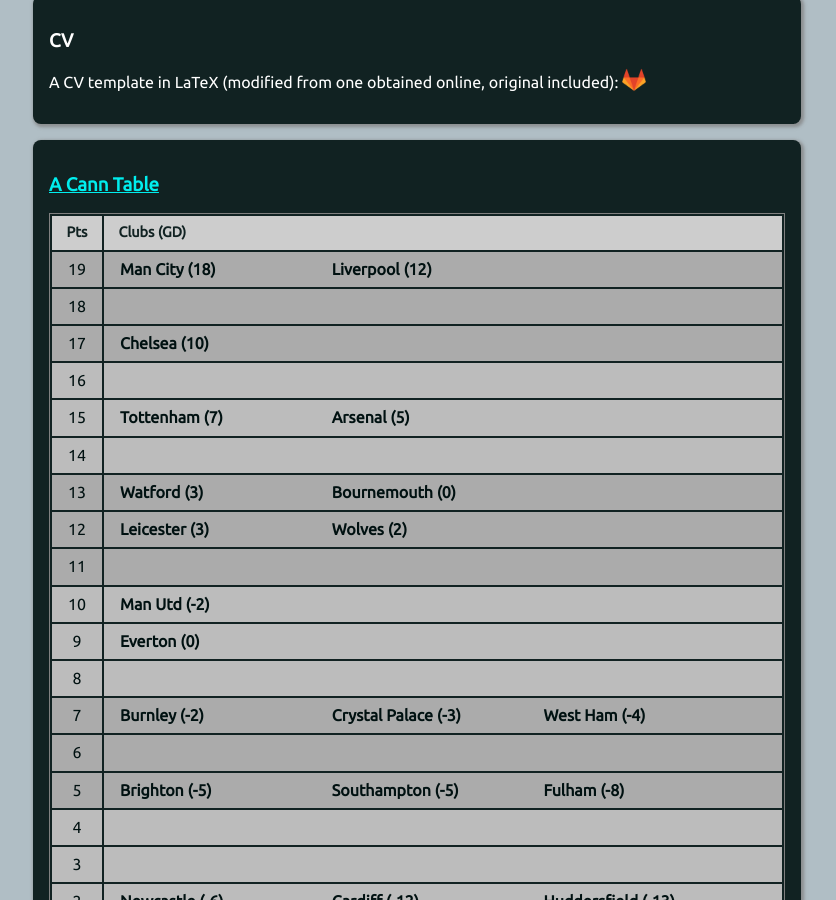
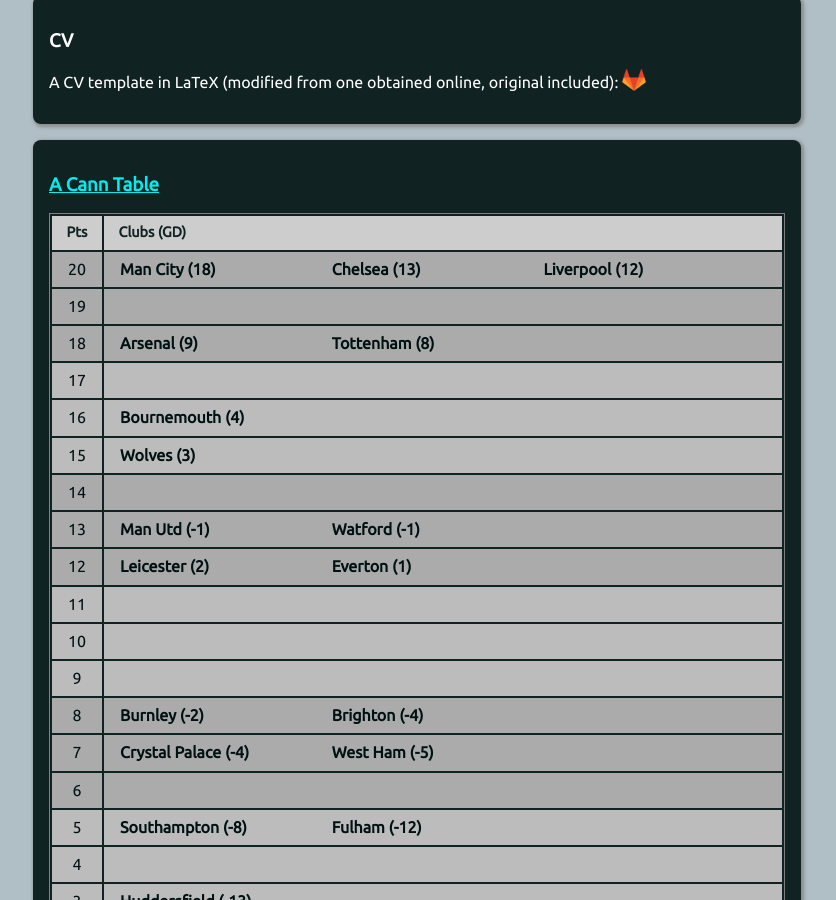
Before and after one commit to muru/muru.github.io, a Jekyll site: the page built from resources.md, in a window 1280 px wide and 900 px high, scrolled down 1556 px. Shown: the whole window, without its empty margins (223-1059 px from the left). Built offline with Jekyll 4.4.1, drawn with Linux system fonts in a browser that asks for light colours; some of the changed text lies outside the part shown.

Commit message:
updated cann-table: Wed Oct 17 17:18:10 2018 +0530

```diff
--- a/cann-table.html
+++ b/cann-table.html
@@ -1,36 +1,43 @@
 <table id="cann-table">
 <thead> <th> Pts </th> <th> Clubs (GD) </th> </thead>
 	<tr class="cann-row-1">
+		<td class="cann-point"> 20 </td>
+		<td class="cann-clubs">
+			<span class="club-name"> Man City (18) </span>
+			<span class="club-name"> Chelsea (13) </span>
+			<span class="club-name"> Liverpool (12) </span>
+		</td>
+ 	</tr>
+	<tr class="cann-row-1">
 		<td class="cann-point"> 19 </td>
 		<td class="cann-clubs">
-			<span class="club-name"> Man City (18) </span>
-			<span class="club-name"> Liverpool (12) </span>
 		</td>
  	</tr>
 	<tr class="cann-row-1">
 		<td class="cann-point"> 18 </td>
 		<td class="cann-clubs">
+			<span class="club-name"> Arsenal (9) </span>
+			<span class="club-name"> Tottenham (8) </span>
 		</td>
  	</tr>
-	<tr class="cann-row-1">
+	<tr class="cann-row-2">
 		<td class="cann-point"> 17 </td>
 		<td class="cann-clubs">
-			<span class="club-name"> Chelsea (10) </span>
 		</td>
  	</tr>
 	<tr class="cann-row-2">
 		<td class="cann-point"> 16 </td>
 		<td class="cann-clubs">
+			<span class="club-name"> Bournemouth (4) </span>
 		</td>
  	</tr>
 	<tr class="cann-row-2">
 		<td class="cann-point"> 15 </td>
 		<td class="cann-clubs">
-			<span class="club-name"> Tottenham (7) </span>
-			<span class="club-name"> Arsenal (5) </span>
+			<span class="club-name"> Wolves (3) </span>
 		</td>
  	</tr>
-	<tr class="cann-row-2">
+	<tr class="cann-row-1">
 		<td class="cann-point"> 14 </td>
 		<td class="cann-clubs">
 		</td>
@@ -38,18 +45,18 @@
 	<tr class="cann-row-1">
 		<td class="cann-point"> 13 </td>
 		<td class="cann-clubs">
-			<span class="club-name"> Watford (3) </span>
-			<span class="club-name"> Bournemouth (0) </span>
+			<span class="club-name"> Man Utd (-1) </span>
+			<span class="club-name"> Watford (-1) </span>
 		</td>
  	</tr>
 	<tr class="cann-row-1">
 		<td class="cann-point"> 12 </td>
 		<td class="cann-clubs">
-			<span class="club-name"> Leicester (3) </span>
-			<span class="club-name"> Wolves (2) </span>
+			<span class="club-name"> Leicester (2) </span>
+			<span class="club-name"> Everton (1) </span>
 		</td>
  	</tr>
-	<tr class="cann-row-1">
+	<tr class="cann-row-2">
 		<td class="cann-point"> 11 </td>
 		<td class="cann-clubs">
 		</td>
@@ -57,26 +64,25 @@
 	<tr class="cann-row-2">
 		<td class="cann-point"> 10 </td>
 		<td class="cann-clubs">
-			<span class="club-name"> Man Utd (-2) </span>
 		</td>
  	</tr>
 	<tr class="cann-row-2">
 		<td class="cann-point"> 9 </td>
 		<td class="cann-clubs">
-			<span class="club-name"> Everton (0) </span>
 		</td>
  	</tr>
-	<tr class="cann-row-2">
+	<tr class="cann-row-1">
 		<td class="cann-point"> 8 </td>
 		<td class="cann-clubs">
+			<span class="club-name"> Burnley (-2) </span>
+			<span class="club-name"> Brighton (-4) </span>
 		</td>
  	</tr>
 	<tr class="cann-row-1">
 		<td class="cann-point"> 7 </td>
 		<td class="cann-clubs">
-			<span class="club-name"> Burnley (-2) </span>
-			<span class="club-name"> Crystal Palace (-3) </span>
-			<span class="club-name"> West Ham (-4) </span>
+			<span class="club-name"> Crystal Palace (-4) </span>
+			<span class="club-name"> West Ham (-5) </span>
 		</td>
  	</tr>
 	<tr class="cann-row-1">
@@ -84,12 +90,11 @@
 		<td class="cann-clubs">
 		</td>
  	</tr>
-	<tr class="cann-row-1">
+	<tr class="cann-row-2">
 		<td class="cann-point"> 5 </td>
 		<td class="cann-clubs">
-			<span class="club-name"> Brighton (-5) </span>
-			<span class="club-name"> Southampton (-5) </span>
-			<span class="club-name"> Fulham (-8) </span>
+			<span class="club-name"> Southampton (-8) </span>
+			<span class="club-name"> Fulham (-12) </span>
 		</td>
  	</tr>
 	<tr class="cann-row-2">
@@ -100,15 +105,15 @@
 	<tr class="cann-row-2">
 		<td class="cann-point"> 3 </td>
 		<td class="cann-clubs">
-		</td>
- 	</tr>
-	<tr class="cann-row-2">
-		<td class="cann-point"> 2 </td>
-		<td class="cann-clubs">
-			<span class="club-name"> Newcastle (-6) </span>
-			<span class="club-name"> Cardiff (-12) </span>
 			<span class="club-name"> Huddersfield (-13) </span>
 		</td>
  	</tr>
+	<tr class="cann-row-1">
+		<td class="cann-point"> 2 </td>
+		<td class="cann-clubs">
+			<span class="club-name"> Newcastle (-7) </span>
+			<span class="club-name"> Cardiff (-13) </span>
+		</td>
+ 	</tr>
 </table>
-<span id="cann-gen-note"> Generated on  Friday, 05 October 2018 at 15:48 IST. </span>
+<span id="cann-gen-note"> Generated on  Wednesday, 17 October 2018 at 17:18 IST. </span>
```
